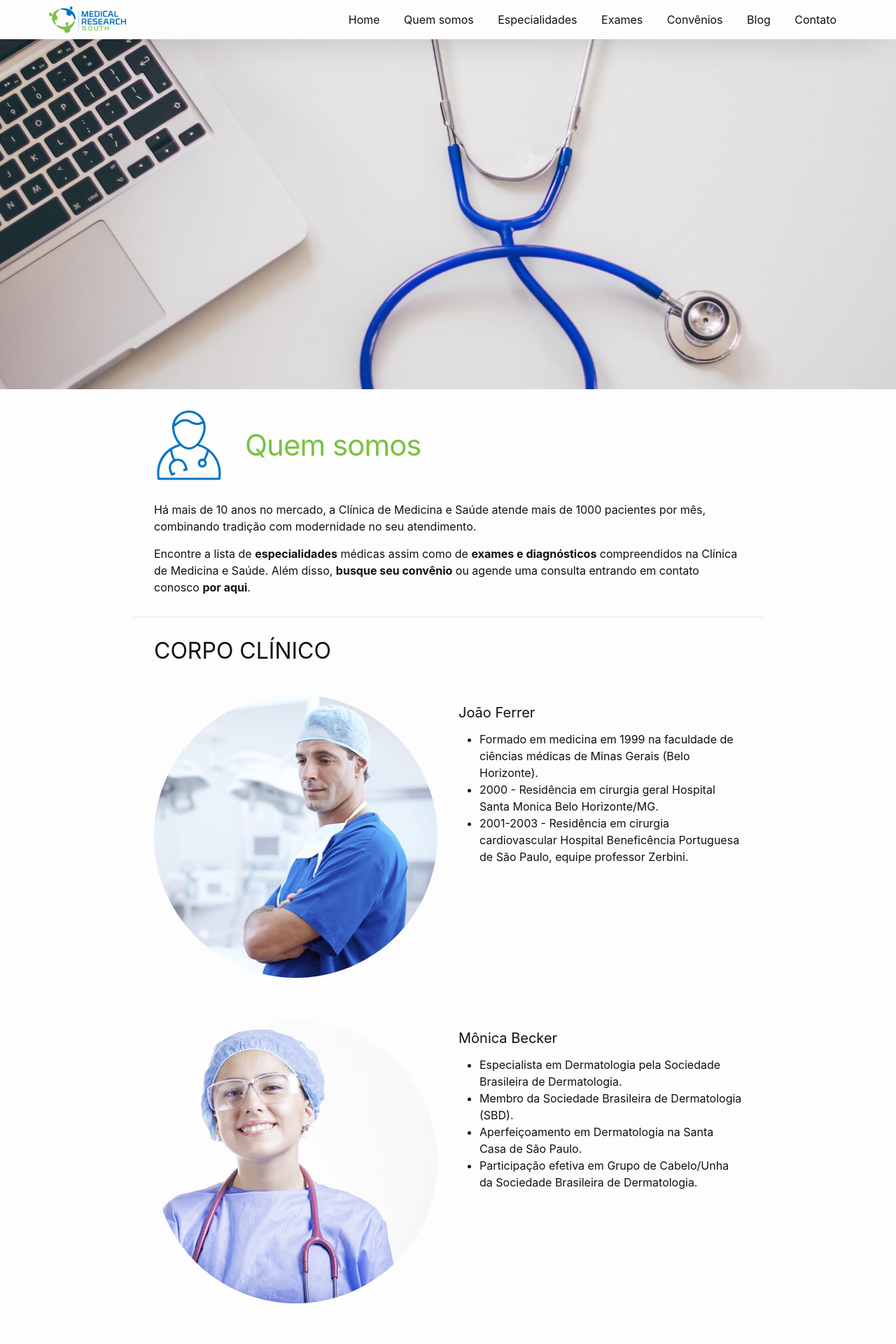
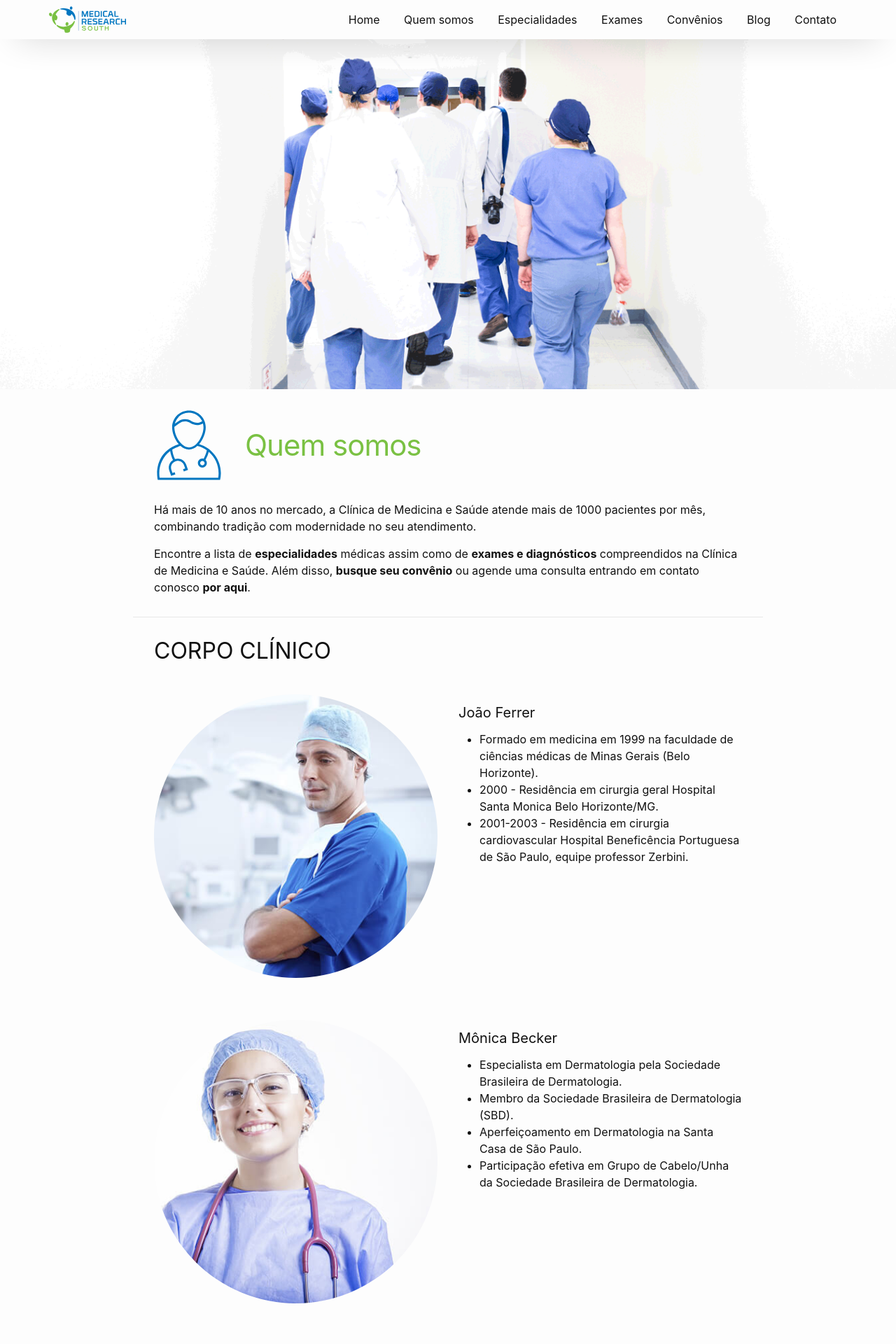
Before and after one commit to CopaTecnologia/medicinaesaude, a Jekyll site: the page built from sobre.markdown, in a window 1280 px wide. Shown: the top 1920 px of the page at 70% size. Built offline with Jekyll 4.4.1, drawn with Linux system fonts in a browser that asks for light colours.

Commit message:
Updated Sobre

```diff
--- a/sobre.markdown
+++ b/sobre.markdown
@@ -4,7 +4,7 @@ date: 2017-12-20 09:05:00 -02:00
 position: 0
 icon_image: "/uploads/doctor.svg"
 title_color: "#7ac143"
-cover_image: "/uploads/stethoscope-2617701_1920.jpg"
+cover_image: "/uploads/quemsomos.png"
 excerpt: Há mais de 10 anos no mercado, a Clínica de Medicina e Saúde atende mais
   de 1000 pacientes por mês, combinando tradição com modernidade no seu atendimento.
 nav-title: Quem somos
```
